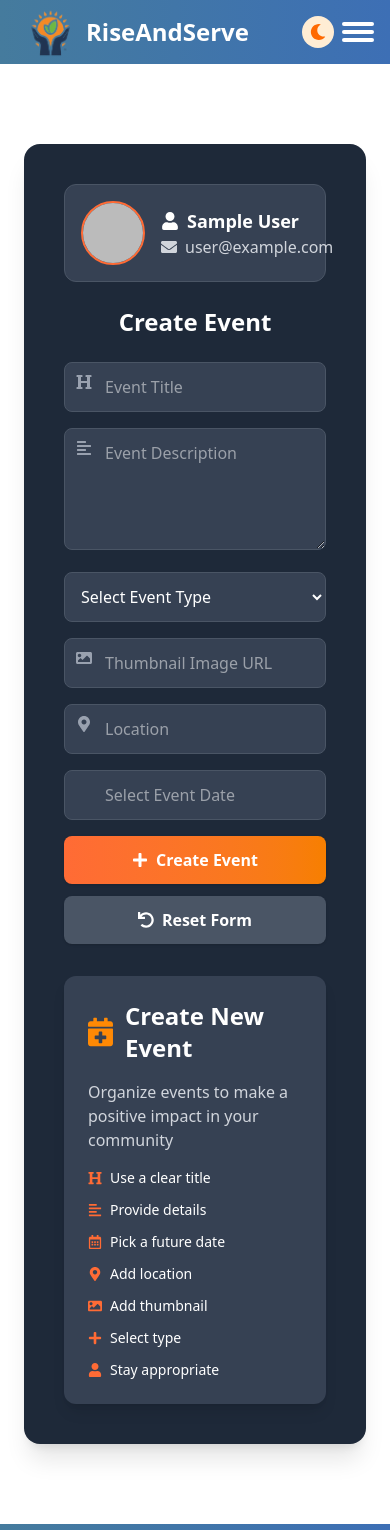
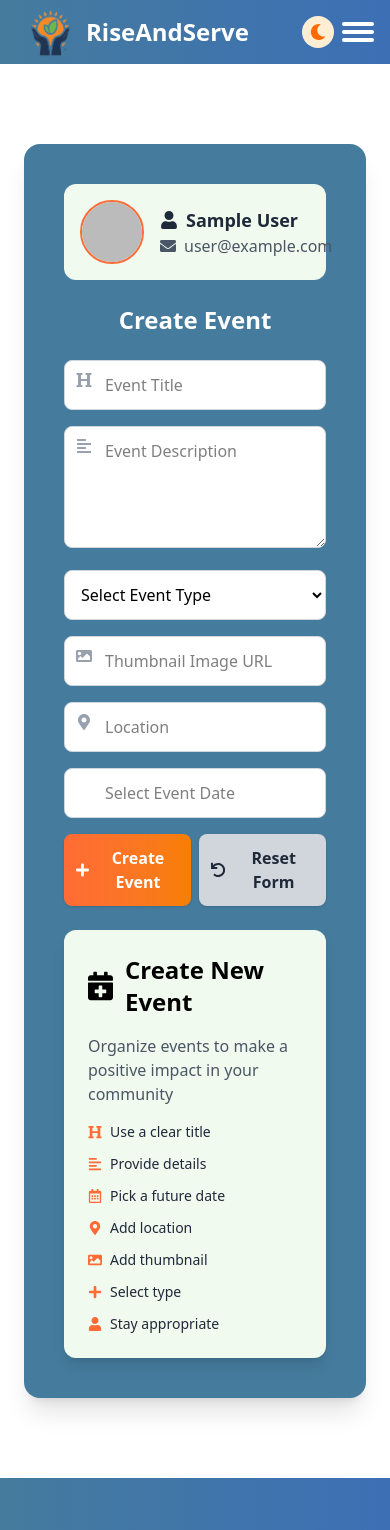
Before and after one commit to shakibbash/RiseAndServe-Client, a React (Vite) app: page /create-event in a window 390 px wide. Shown: the top 1530 px of the page. Built offline with nearby package versions, Linux system fonts and the light colour scheme; no server answers; sample sign-in values are in the browser's storage.

Commit message:
login page  theme added and make it responsive

```diff
--- a/src/pages/CreateEvent.jsx
+++ b/src/pages/CreateEvent.jsx
@@ -1,7 +1,19 @@
 import React, { useState } from "react";
 import DatePicker from "react-datepicker";
 import "react-datepicker/dist/react-datepicker.css";
-import { FaHeading, FaAlignLeft, FaMapMarkerAlt, FaImage, FaRegCalendarAlt, FaEnvelope, FaUser, FaPlus, FaUndo, FaCalendarPlus } from "react-icons/fa";
+import toast, { Toaster } from "react-hot-toast";
+import {
+  FaHeading,
+  FaAlignLeft,
+  FaMapMarkerAlt,
+  FaImage,
+  FaRegCalendarAlt,
+  FaEnvelope,
+  FaUser,
+  FaPlus,
+  FaUndo,
+  FaCalendarPlus,
+} from "react-icons/fa";
 import { useAuth } from "../Provider/AuthProvider";
 import { useTheme } from "../Provider/ThemeContext";
 import Swal from "sweetalert2";
@@ -31,24 +43,58 @@ const CreateEvent = () => {
   const handleSubmit = async (e) => {
     e.preventDefault();
     if (!title || !description || !eventType || !thumbnail || !location || !eventDate) {
-      Swal.fire({ icon: "error", title: "Oops...", text: "Please fill all fields!", confirmButtonColor: "#FF6B35" });
-      return;
-    }
-    if (eventDate < new Date()) {
-      Swal.fire({ icon: "error", title: "Invalid Date", text: "Event date must be in the future!", confirmButtonColor: "#FF6B35" });
+      Swal.fire({
+        icon: "error",
+        title: "Oops...",
+        text: "Please fill all fields!",
+        confirmButtonColor: "#FF6B35",
+      });
       return;
     }
 
-    const eventData = { title, description, eventType, thumbnail, location, eventDate, creatorName: user.displayName, creatorEmail: user.email, creatorPhoto: user.photoURL };
+    if (eventDate < new Date()) {
+      Swal.fire({
+        icon: "error",
+        title: "Invalid Date",
+        text: "Event date must be in the future!",
+        confirmButtonColor: "#FF6B35",
+      });
+      return;
+    }
+
+    const eventData = {
+      title,
+      description,
+      eventType,
+      thumbnail,
+      location,
+      eventDate,
+      creatorName: user.displayName,
+      creatorEmail: user.email,
+      creatorPhoto: user.photoURL,
+    };
 
     setLoading(true);
+
     try {
       const res = await eventAPI.create(eventData);
       console.log("Event Created:", res.data);
-      Swal.fire({ icon: "success", title: "Event created successfully!", showConfirmButton: false, timer: 1500, background: "#1D3557", color: "#F1FAEE" });
+      Swal.fire({
+        icon: "success",
+        title: "Event created successfully!",
+        showConfirmButton: false,
+        timer: 1500,
+        background: isDarkMode ? "#1D3557" : "#457B9D",
+        color: "#F1FAEE",
+      });
       resetForm();
     } catch (error) {
-      Swal.fire({ icon: "error", title: "Server Error", text: error.response?.data?.message || "Something went wrong!", confirmButtonColor: "#FF6B35" });
+      Swal.fire({
+        icon: "error",
+        title: "Server Error",
+        text: error.response?.data?.message || "Something went wrong!",
+        confirmButtonColor: "#FF6B35",
+      });
       console.error("Create Event Error:", error);
     } finally {
       setLoading(false);
@@ -56,37 +102,78 @@ const CreateEvent = () => {
   };
 
   return (
-    <div className="max-w-6xl m-6  md:mx-auto my-20 p-10 md:p-10 rounded-2xl shadow-xl bg-gray-800 text-white">
-      <div className="flex flex-col lg:flex-row gap-8">
+    <div
+      className={`max-w-5xl  m-6  md:mx-auto my-20 p-10 md:p-10  rounded-2xl shadow-xl ${
+        isDarkMode ? "bg-gray-900 text-white" : "bg-[#457B9D] text-white"
+      }`}
+    >
+      <Toaster position="top-right" reverseOrder={false} />
+      <div className="flex flex-col lg:flex-row gap-6">
         {/* Form */}
-        <div className="flex-1 w-full">
+        <div className="flex-1">
           {/* User Info */}
-          <div className="flex items-center gap-4 mb-6 p-4 rounded-xl bg-gray-700 border border-gray-600">
-            <img src={user.photoURL} alt={user.displayName} className="w-16 h-16 rounded-full object-cover border-2 border-[#FF6B35]" />
+          <div
+            className={`flex items-center gap-4 mb-6 p-4 rounded-xl ${
+              isDarkMode
+                ? "bg-gray-800 border border-gray-700"
+                : "bg-[#F1FAEE]"
+            }`}
+          >
+            <img
+              src={user.photoURL}
+              alt={user.displayName}
+              className="w-16 h-16 rounded-full object-cover border-2 border-[#FF6B35]"
+            />
             <div>
-              <h3 className="font-bold text-lg flex items-center gap-2"><FaUser /> {user.displayName}</h3>
-              <p className="flex items-center gap-2 text-gray-300"><FaEnvelope /> {user.email}</p>
+              <h3 className={`font-bold text-lg flex items-center gap-2 ${isDarkMode ? "text-white" : "text-gray-800"}`}>
+                <FaUser /> {user.displayName}
+              </h3>
+              <p className={`flex items-center gap-2 ${isDarkMode ? "text-gray-300" : "text-gray-600"}`}>
+                <FaEnvelope /> {user.email}
+              </p>
             </div>
           </div>
 
           <h2 className="text-2xl font-bold mb-6 text-center">Create Event</h2>
 
           <form onSubmit={handleSubmit} className="space-y-4">
-            {/** Event Title **/}
+            {/* Event Title */}
             <div className="relative">
               <FaHeading className="absolute left-3 top-3 text-gray-400" />
-              <input type="text" placeholder="Event Title" value={title} onChange={(e) => setTitle(e.target.value)} className="w-full pl-10 p-3 rounded-lg bg-gray-700 border border-gray-600 text-white" />
+              <input
+                type="text"
+                placeholder="Event Title"
+                className={`w-full pl-10 p-3 border rounded-lg ${
+                  isDarkMode ? "bg-gray-800 text-white border-gray-700" : "bg-white text-black border-gray-300"
+                }`}
+                value={title}
+                onChange={(e) => setTitle(e.target.value)}
+              />
             </div>
 
-            {/** Event Description **/}
+            {/* Event Description */}
             <div className="relative">
               <FaAlignLeft className="absolute left-3 top-3 text-gray-400" />
-              <textarea placeholder="Event Description" rows={4} value={description} onChange={(e) => setDescription(e.target.value)} className="w-full pl-10 p-3 rounded-lg bg-gray-700 border border-gray-600 text-white" />
+              <textarea
+                placeholder="Event Description"
+                className={`w-full pl-10 p-3 border rounded-lg ${
+                  isDarkMode ? "bg-gray-800 text-white border-gray-700" : "bg-white text-black border-gray-300"
+                }`}
+                rows={4}
+                value={description}
+                onChange={(e) => setDescription(e.target.value)}
+              />
             </div>
 
-            {/** Event Type **/}
+            {/* Event Type */}
             <div className="relative">
-              <select value={eventType} onChange={(e) => setEventType(e.target.value)} className="w-full p-3 pl-3 rounded-lg bg-gray-700 border border-gray-600 text-white">
+              <select
+                className={`w-full pl-3 p-3 border rounded-lg ${
+                  isDarkMode ? "bg-gray-800 text-white border-gray-700" : "bg-white text-black border-gray-300"
+                }`}
+                value={eventType}
+                onChange={(e) => setEventType(e.target.value)}
+              >
                 <option value="">Select Event Type</option>
                 <option value="Cleanup">Cleanup</option>
                 <option value="Plantation">Plantation</option>
@@ -101,51 +188,114 @@ const CreateEvent = () => {
               </select>
             </div>
 
-            {/** Thumbnail **/}
+            {/* Thumbnail */}
             <div className="relative">
               <FaImage className="absolute left-3 top-3 text-gray-400" />
-              <input type="text" placeholder="Thumbnail Image URL" value={thumbnail} onChange={(e) => setThumbnail(e.target.value)} className="w-full pl-10 p-3 rounded-lg bg-gray-700 border border-gray-600 text-white" />
+              <input
+                type="text"
+                placeholder="Thumbnail Image URL"
+                className={`w-full pl-10 p-3 border rounded-lg ${
+                  isDarkMode ? "bg-gray-800 text-white border-gray-700" : "bg-white text-black border-gray-300"
+                }`}
+                value={thumbnail}
+                onChange={(e) => setThumbnail(e.target.value)}
+              />
             </div>
 
-            {/** Location **/}
+            {/* Location */}
             <div className="relative">
               <FaMapMarkerAlt className="absolute left-3 top-3 text-gray-400" />
-              <input type="text" placeholder="Location" value={location} onChange={(e) => setLocation(e.target.value)} className="w-full pl-10 p-3 rounded-lg bg-gray-700 border border-gray-600 text-white" />
+              <input
+                type="text"
+                placeholder="Location"
+                className={`w-full pl-10 p-3 border rounded-lg ${
+                  isDarkMode ? "bg-gray-800 text-white border-gray-700" : "bg-white text-black border-gray-300"
+                }`}
+                value={location}
+                onChange={(e) => setLocation(e.target.value)}
+              />
             </div>
 
-            {/** Event Date **/}
+            {/* Event Date */}
             <div className="relative">
               <FaRegCalendarAlt className="absolute left-3 top-3 text-gray-400" />
-              <DatePicker selected={eventDate} onChange={(date) => setEventDate(date)} showTimeSelect dateFormat="Pp" minDate={new Date()} placeholderText="Select Event Date" className="w-full pl-10 p-3 rounded-lg bg-gray-700 border border-gray-600 text-white" />
+              <DatePicker
+                selected={eventDate}
+                onChange={(date) => setEventDate(date)}
+                showTimeSelect
+                dateFormat="Pp"
+                minDate={new Date()}
+                placeholderText="Select Event Date"
+                className={`w-full pl-10 p-3 border rounded-lg ${
+                  isDarkMode ? "bg-gray-800 text-white border-gray-700" : "bg-white text-black border-gray-300"
+                }`}
+              />
             </div>
 
-            {/** Buttons **/}
-            <div className="flex flex-col sm:flex-row gap-3">
-              <button type="submit" disabled={loading} className={`flex items-center justify-center gap-2 flex-1 p-3 rounded-lg font-semibold shadow text-white ${loading ? "opacity-50 cursor-not-allowed bg-gradient-to-r from-[#FF6B35] to-[#F77F00]" : "bg-gradient-to-r from-[#FF6B35] to-[#F77F00]"}`}>
+            {/* Buttons */}
+            <div className="flex gap-2">
+              <button
+                type="submit"
+                className={`flex items-center justify-center gap-2 flex-1 p-3 rounded-lg shadow font-semibold ${
+                  loading
+                    ? "opacity-50 cursor-not-allowed"
+                    : "bg-gradient-to-r from-[#FF6B35] to-[#F77F00] text-white"
+                }`}
+                disabled={loading}
+              >
                 <FaPlus /> {loading ? "Creating..." : "Create Event"}
               </button>
-              <button type="button" onClick={resetForm} disabled={loading} className="flex items-center justify-center gap-2 flex-1 p-3 rounded-lg font-semibold shadow bg-gray-600 hover:bg-gray-500 text-white transition">
+              <button
+                type="button"
+                onClick={resetForm}
+                className={`flex items-center justify-center gap-2 flex-1 p-3 rounded-lg shadow font-semibold hover:opacity-90 transition ${
+                  isDarkMode ? "bg-gray-700 text-white" : "bg-gray-300 text-gray-800"
+                }`}
+                disabled={loading}
+              >
                 <FaUndo /> Reset Form
               </button>
             </div>
           </form>
         </div>
 
-        {/** Right Info Card **/}
-        <div className="w-full lg:w-1/3 p-6 rounded-xl shadow-lg flex flex-col bg-gray-700 text-white">
+        {/* Right Info Card */}
+        <div
+          className={`w-full lg:w-1/3 p-6 rounded-xl shadow-lg flex flex-col ${
+            isDarkMode ? "bg-gray-800 text-white" : "bg-[#F1FAEE] text-gray-800"
+          }`}
+        >
           <div className="flex items-center gap-3 mb-4">
-            <FaCalendarPlus className="text-3xl text-orange-400" />
-            <h1 className="text-2xl font-bold">Create New Event</h1>
+            <FaCalendarPlus className={`text-3xl ${isDarkMode ? "text-orange-400" : "text-black"}`} />
+            <h1 className={`text-2xl font-bold ${isDarkMode ? "text-white" : "text-black"}`}>
+              Create New Event
+            </h1>
           </div>
-          <p className="text-gray-300 mb-4">Organize events to make a positive impact in your community</p>
+          <p className={`${isDarkMode ? "text-gray-300" : "text-gray-600"} mb-4`}>
+            Organize events to make a positive impact in your community
+          </p>
           <div className="space-y-3 text-sm">
-            <p className="flex items-center gap-2"><FaHeading className="text-[#FF6B35]" /> Use a clear title</p>
-            <p className="flex items-center gap-2"><FaAlignLeft className="text-[#FF6B35]" /> Provide details</p>
-            <p className="flex items-center gap-2"><FaRegCalendarAlt className="text-[#FF6B35]" /> Pick a future date</p>
-            <p className="flex items-center gap-2"><FaMapMarkerAlt className="text-[#FF6B35]" /> Add location</p>
-            <p className="flex items-center gap-2"><FaImage className="text-[#FF6B35]" /> Add thumbnail</p>
-            <p className="flex items-center gap-2"><FaPlus className="text-[#FF6B35]" /> Select type</p>
-            <p className="flex items-center gap-2"><FaUser className="text-[#FF6B35]" /> Stay appropriate</p>
+            <p className="flex items-center gap-2">
+              <FaHeading className="text-[#FF6B35]" /> Use a clear title
+            </p>
+            <p className="flex items-center gap-2">
+              <FaAlignLeft className="text-[#FF6B35]" /> Provide details
+            </p>
+            <p className="flex items-center gap-2">
+              <FaRegCalendarAlt className="text-[#FF6B35]" /> Pick a future date
+            </p>
+            <p className="flex items-center gap-2">
+              <FaMapMarkerAlt className="text-[#FF6B35]" /> Add location
+            </p>
+            <p className="flex items-center gap-2">
+              <FaImage className="text-[#FF6B35]" /> Add thumbnail
+            </p>
+            <p className="flex items-center gap-2">
+              <FaPlus className="text-[#FF6B35]" /> Select type
+            </p>
+            <p className="flex items-center gap-2">
+              <FaUser className="text-[#FF6B35]" /> Stay appropriate
+            </p>
           </div>
         </div>
       </div>
--- a/src/pages/Login.jsx
+++ b/src/pages/Login.jsx
@@ -3,10 +3,12 @@ import { Helmet } from 'react-helmet-async';
 import { Link, useLocation, useNavigate } from 'react-router';
 import Swal from 'sweetalert2';
 import { useAuth } from '../Provider/AuthProvider';
-import { eventAPI } from '../Api/apiClient'; // example usage of API
+import { useTheme } from '../Provider/ThemeContext';
+import { FaGoogle, FaGithub } from 'react-icons/fa';
 
 const Login = () => {
   const { login, googleSignIn, githubSignIn, user } = useAuth();
+  const { isDarkMode } = useTheme(); // dark mode
   const [email, setEmail] = useState('');
   const [password, setPassword] = useState('');
   const [error, setError] = useState('');
@@ -16,29 +18,20 @@ const Login = () => {
   const navigate = useNavigate();
   const from = location.state?.from?.pathname || '/';
 
-  // Handle email/password login
+  // Email/password login
   const handleLogin = async (e) => {
     e.preventDefault();
     setError('');
     setLoading(true);
-
     try {
       await login(email, password);
-
-      Swal.fire({
-        icon: 'success',
-        title: 'Login Successful',
-        timer: 1500,
-        showConfirmButton: false,
-      });
-
+      Swal.fire({ icon: 'success', title: 'Login Successful', timer: 1500, showConfirmButton: false });
       navigate(from, { replace: true });
     } catch (err) {
       let errorMessage = 'Login failed. Please check your credentials.';
       if (err.code === 'auth/user-not-found') errorMessage = 'No user found. Please register first.';
       else if (err.code === 'auth/wrong-password') errorMessage = 'Wrong password. Please try again.';
       else if (err.code === 'auth/too-many-requests') errorMessage = 'Too many attempts. Try later.';
-
       setError(errorMessage);
       Swal.fire({ icon: 'error', title: 'Login Failed', text: errorMessage });
     } finally {
@@ -46,21 +39,13 @@ const Login = () => {
     }
   };
 
-  // Google login
   const handleGoogleLogin = async () => {
     setLoading(true);
     try {
       await googleSignIn();
-
-      Swal.fire({
-        icon: 'success',
-        title: 'Login Successful',
-        timer: 1500,
-        showConfirmButton: false,
-      });
-
+      Swal.fire({ icon: 'success', title: 'Login Successful', timer: 1500, showConfirmButton: false });
       navigate(from, { replace: true });
-    } catch (err) {
+    } catch {
       setError('Google login failed. Please try again.');
       Swal.fire({ icon: 'error', title: 'Login Failed', text: 'Google login failed. Please try again.' });
     } finally {
@@ -68,21 +53,13 @@ const Login = () => {
     }
   };
 
-  // GitHub login
   const handleGithubLogin = async () => {
     setLoading(true);
     try {
       await githubSignIn();
-
-      Swal.fire({
-        icon: 'success',
-        title: 'Login Successful',
-        timer: 1500,
-        showConfirmButton: false,
-      });
-
+      Swal.fire({ icon: 'success', title: 'Login Successful', timer: 1500, showConfirmButton: false });
       navigate(from, { replace: true });
-    } catch (err) {
+    } catch {
       setError('GitHub login failed. Please try again.');
       Swal.fire({ icon: 'error', title: 'Login Failed', text: 'GitHub login failed. Please try again.' });
     } finally {
@@ -102,16 +79,16 @@ const Login = () => {
         <title>Login - RiseAndServe</title>
       </Helmet>
 
-      <div className="min-h-screen bg-[#F9F9F9] flex items-center justify-center py-12 px-4 sm:px-6 lg:px-8">
-        <div className="max-w-md w-full bg-white rounded-xl shadow-lg p-8">
+      <div className={`min-h-screen flex items-center justify-center py-12 px-4 sm:px-6 lg:px-8 ${isDarkMode ? 'bg-gray-900' : 'bg-[#F9F9F9]'}`}>
+        <div className={`max-w-md w-full rounded-xl shadow-lg p-8 ${isDarkMode ? 'bg-gray-800 text-white' : 'bg-white text-gray-900'}`}>
           <div className="text-center">
-            <h2 className="text-3xl font-bold text-[#1D3557]">Sign in to your account</h2>
-            <p className="mt-2 text-gray-600">Welcome back to RiseAndServe</p>
+            <h2 className={`text-3xl font-bold ${isDarkMode ? 'text-white' : 'text-[#1D3557]'}`}>Sign in to your account</h2>
+            <p className={`mt-2 ${isDarkMode ? 'text-gray-300' : 'text-gray-600'}`}>Welcome back to RiseAndServe</p>
           </div>
 
           <form className="mt-8 space-y-6" onSubmit={handleLogin}>
             <div>
-              <label htmlFor="email" className="block text-sm font-medium text-gray-700">Email address</label>
+              <label htmlFor="email" className={`block text-sm font-medium ${isDarkMode ? 'text-gray-300' : 'text-gray-700'}`}>Email address</label>
               <input
                 id="email"
                 type="email"
@@ -119,13 +96,13 @@ const Login = () => {
                 value={email}
                 onChange={(e) => setEmail(e.target.value)}
                 placeholder="Email address"
-                className="mt-1 block w-full border border-gray-300 rounded-md py-2 px-3 focus:outline-none focus:ring-[#FF6B35] focus:border-[#FF6B35]"
+                className={`mt-1 block w-full border rounded-md py-2 px-3 focus:outline-none focus:ring-[#FF6B35] focus:border-[#FF6B35] ${isDarkMode ? 'border-gray-600 bg-gray-700 text-white placeholder-gray-400' : 'border-gray-300 bg-white text-gray-900 placeholder-gray-500'}`}
               />
             </div>
 
             <div>
               <div className="flex justify-between">
-                <label htmlFor="password" className="block text-sm font-medium text-gray-700">Password</label>
+                <label htmlFor="password" className={`block text-sm font-medium ${isDarkMode ? 'text-gray-300' : 'text-gray-700'}`}>Password</label>
                 <button type="button" className="text-sm text-[#FF6B35] hover:text-[#2A9D8F]">Forgot password?</button>
               </div>
               <input
@@ -135,7 +112,7 @@ const Login = () => {
                 value={password}
                 onChange={(e) => setPassword(e.target.value)}
                 placeholder="Password"
-                className="mt-1 block w-full border border-gray-300 rounded-md py-2 px-3 focus:outline-none focus:ring-[#FF6B35] focus:border-[#FF6B35]"
+                className={`mt-1 block w-full border rounded-md py-2 px-3 focus:outline-none focus:ring-[#FF6B35] focus:border-[#FF6B35] ${isDarkMode ? 'border-gray-600 bg-gray-700 text-white placeholder-gray-400' : 'border-gray-300 bg-white text-gray-900 placeholder-gray-500'}`}
               />
             </div>
 
@@ -154,18 +131,30 @@ const Login = () => {
 
           <div className="mt-6">
             <div className="relative">
-              <div className="absolute inset-0 flex items-center"><div className="w-full border-t border-gray-300"></div></div>
-              <div className="relative flex justify-center text-sm"><span className="px-2 bg-white text-gray-500">Or continue with</span></div>
+              <div className="absolute inset-0 flex items-center"><div className={`w-full border-t ${isDarkMode ? 'border-gray-600' : 'border-gray-300'}`}></div></div>
+              <div className="relative flex justify-center text-sm"><span className={`px-2 ${isDarkMode ? 'bg-gray-800 text-gray-300' : 'bg-white text-gray-500'}`}>Or continue with</span></div>
             </div>
 
             <div className="mt-6 grid grid-cols-2 gap-3">
-              <button onClick={handleGoogleLogin} disabled={loading} className="cursor-pointer flex justify-center items-center py-2 px-4 border border-gray-300 rounded-md bg-white text-gray-700 hover:bg-[#F0F0F0] transition">Google</button>
-              <button onClick={handleGithubLogin} disabled={loading} className="cursor-pointer flex justify-center items-center py-2 px-4 border border-gray-300 rounded-md bg-white text-gray-700 hover:bg-[#F0F0F0] transition">GitHub</button>
+              <button
+                onClick={handleGoogleLogin}
+                disabled={loading}
+                className={`cursor-pointer flex justify-center items-center py-2 px-4 border rounded-md transition ${isDarkMode ? 'border-gray-600 bg-gray-700 text-white hover:bg-gray-600' : 'border-gray-300 bg-white text-gray-700 hover:bg-[#F0F0F0]'}`}
+              >
+                <FaGoogle className="mr-2" /> Google
+              </button>
+              <button
+                onClick={handleGithubLogin}
+                disabled={loading}
+                className={`cursor-pointer flex justify-center items-center py-2 px-4 border rounded-md transition ${isDarkMode ? 'border-gray-600 bg-gray-700 text-white hover:bg-gray-600' : 'border-gray-300 bg-white text-gray-700 hover:bg-[#F0F0F0]'}`}
+              >
+                <FaGithub className="mr-2" /> GitHub
+              </button>
             </div>
           </div>
 
           <div className="mt-6 text-center">
-            <p className="text-sm text-gray-600">
+            <p className={`text-sm ${isDarkMode ? 'text-gray-300' : 'text-gray-600'}`}>
               Don't have an account?{' '}
               <Link to="/register" className="cursor-pointer font-medium text-[#FF6B35] hover:text-[#2A9D8F] transition-colors">Sign up now</Link>
             </p>
```
Also changed, not shown: src/Components/Navbar.jsx (+53 -18 lines).
